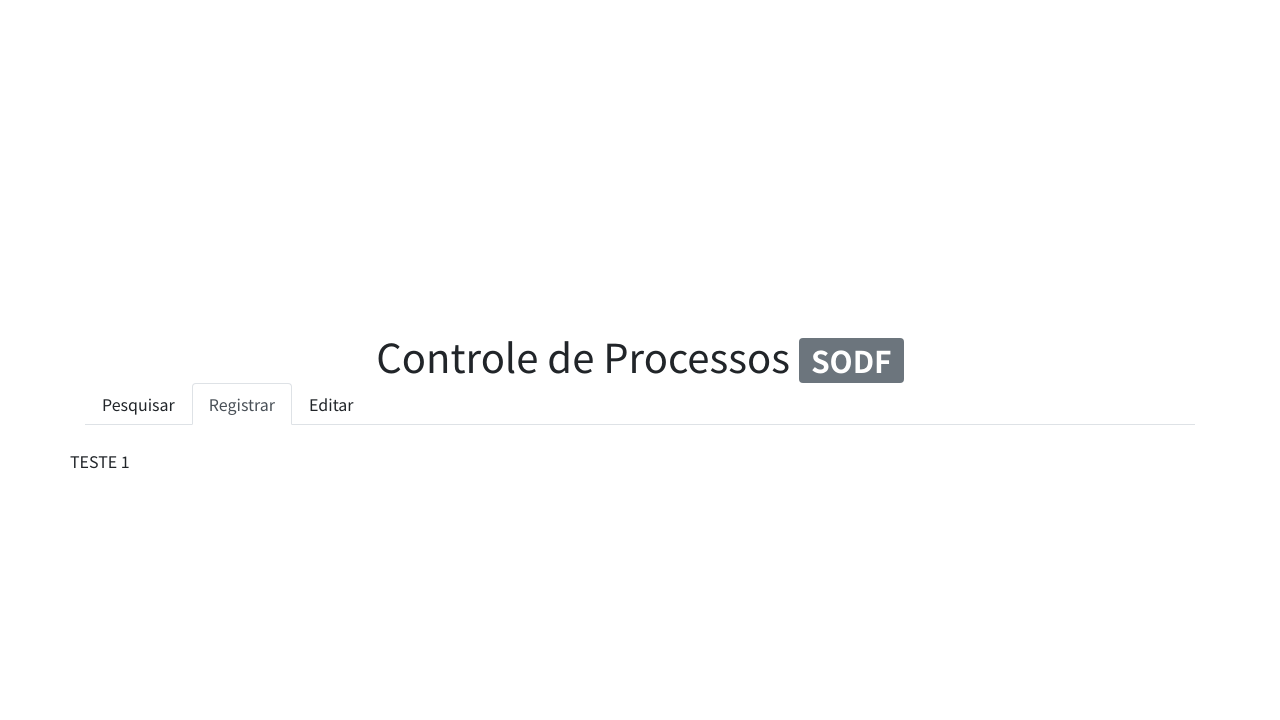
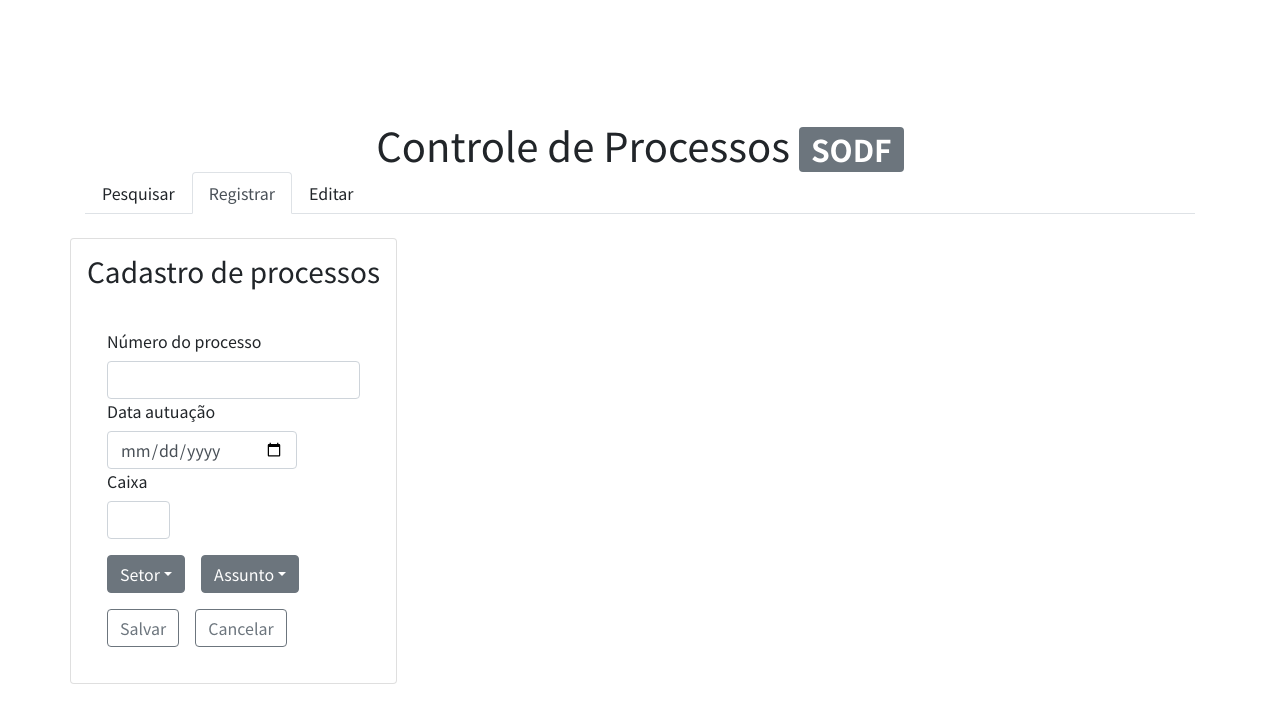
Before and after one commit to marcelocesar855/frontProcessControl, a React (Create React App) app: page / in a window 1280 px wide. Both pictures are taken after a click on the link "Registrar". Shown: the top 720 px of the page. Built offline with nearby package versions, Linux system fonts and the light colour scheme.

Commit message:
cadastro

```diff
--- a/src/App.js
+++ b/src/App.js
@@ -2,6 +2,7 @@ import React, {useState} from 'react';
 import './styles/global.css'
 import Tabela from './components/Tabela'
 import Pesquisa from './components/Pesquisa';
+import Cadastro from './components/Cadastro';
 import { Row, Container, Badge, Nav, NavItem, NavLink, TabContent, TabPane } from 'reactstrap';
 import classnames from 'classnames';
 
@@ -91,7 +92,9 @@ const handleNextClick = (e) => {
         </TabPane>
         <TabPane tabId='2'>
           <Row>
-            TESTE 1
+            <Cadastro>
+
+            </Cadastro>
           </Row>
         </TabPane>
         <TabPane tabId='3'>
--- a/src/components/Cadastro.js
+++ b/src/components/Cadastro.js
@@ -1,5 +1,5 @@
 import React, {useState} from 'react';
-import { Form } from 'reactstrap';
+import { Form, FormGroup, ButtonDropdown, DropdownToggle, DropdownMenu, DropdownItem, Input, Label, Card, CardTitle, CardBody, Button } from 'reactstrap';
 
 const Cadastro = () => {
 
@@ -18,15 +18,64 @@ const Cadastro = () => {
     const [numeroProcesso, setNumeroProcesso] = useState('')
     const changeNumeroProcesso = (e) => setNumeroProcesso(e.target.value)
 
-    const cleanFilters = () => {
+    const [caixa, setCaixa] = useState('')
+    const changeCaixa = (e) => setCaixa(e.target.value)
+
+    const [data, setData] = useState('')
+    const changeData = (e) => setData(e.target.value)
+
+    const cleanForm = () => {
         setLabelSetor('Setor')
         setLabelAssunto('Assunto')
+        setCaixa('')
         setNumeroProcesso('')
+        setData('')
+    }
+
+    const storeProcesso = () => {
+
     }
 
     return (
-        <div className='p-3'>
-        </div>
+        <Card className="p-3">
+            <CardTitle><h3>Cadastro de processos</h3></CardTitle>
+            <CardBody>
+                <Form>
+                    <FormGroup>
+                        <Label for="processo">Número do processo</Label>
+                        <Input value={numeroProcesso} id="processo" onChange={changeNumeroProcesso}/>
+                        <Label for="data">Data autuação</Label>
+                        <Input value={data} id="data" type="date" className='w-75' onChange={changeData}/>
+                        <Label for="caixa">Caixa</Label>
+                        <Input value={caixa} id="caixa" className='w-25' onChange={changeCaixa}/>
+                    </FormGroup>
+                    <FormGroup>
+                        <ButtonDropdown isOpen={dropdownOpenSetor} toggle={toggleSetor}>
+                            <DropdownToggle caret>
+                                {labelSetor}
+                            </DropdownToggle>
+                            <DropdownMenu>
+                                <DropdownItem onClick={changeSetor}>SUBLA</DropdownItem>
+                                <DropdownItem>SUBLA</DropdownItem>
+                                <DropdownItem>SUBLA</DropdownItem>
+                            </DropdownMenu>
+                        </ButtonDropdown>
+                        <ButtonDropdown className='ml-3' isOpen={dropdownOpenAssunto} toggle={toggleAssunto}>
+                            <DropdownToggle caret>
+                                {labelAssunto}
+                            </DropdownToggle>
+                            <DropdownMenu>
+                                <DropdownItem onClick={changeAssunto}>Teste 1</DropdownItem>
+                                <DropdownItem>Teste 2</DropdownItem>
+                                <DropdownItem>Teste 3</DropdownItem>
+                            </DropdownMenu>
+                        </ButtonDropdown>
+                    </FormGroup>
+                    <Button outline onClick={storeProcesso}>Salvar</Button>
+                    <Button className='ml-3' outline onClick={cleanForm}>Cancelar</Button>
+                </Form>
+            </CardBody>
+       </Card>
     )
 }
 
```
